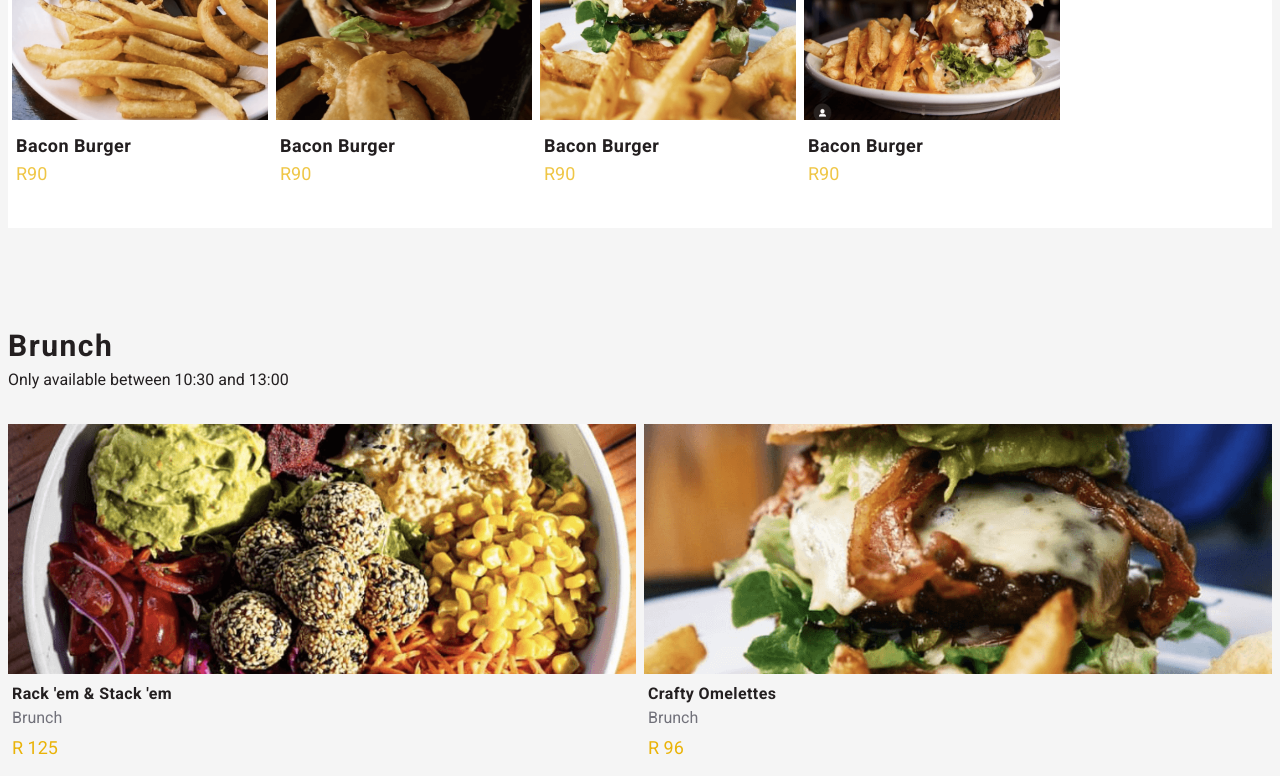
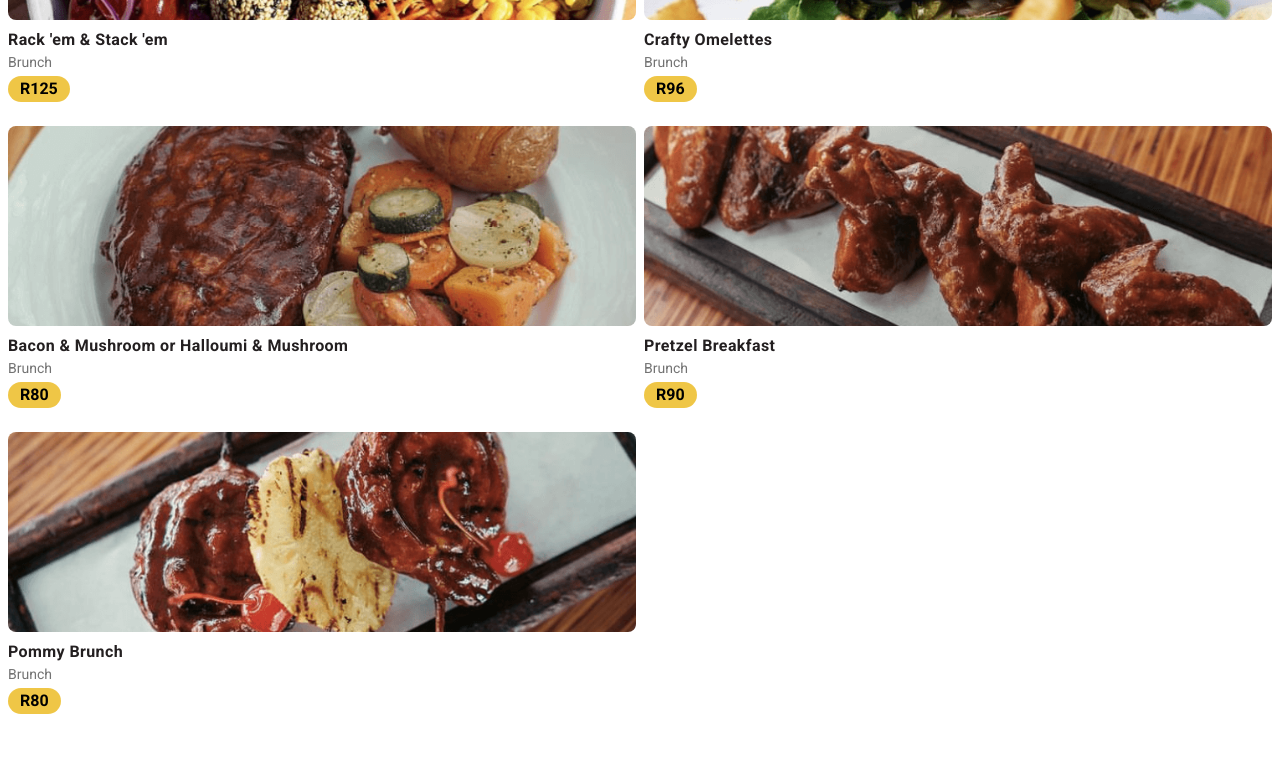
Before and after one commit to erichvorster/craft, a Next.js app: page / in a window 1280 px wide. Shown: the part 1660-2436 px from the top of the page. Built offline with nearby package versions, Linux system fonts and the light colour scheme.

Commit message:
updated drawer

```diff
--- a/app/globals.css
+++ b/app/globals.css
@@ -17,7 +17,7 @@ a {
 
 @layer base {
   :root {
-    --background: 	hsl(0, 0%, 96%);
+    --background: 	0, 0%, 96%;
     --foreground:  345, 6%, 13%;
 
     --text: 0, 0%, 100%;
--- a/app/page.tsx
+++ b/app/page.tsx
@@ -154,7 +154,7 @@ export default function Home() {
                   </div>
 
                   {/* <ActionButton /> */}
-                  <Carousel images={popularImages} type="Event" />
+                  {/* <Carousel images={popularImages} type="Event" /> */}
                 </>
               )}
 
@@ -164,7 +164,7 @@ export default function Home() {
                 </div>
               )}
 
-              {(activeTab === 1 || activeTab === 3) && (
+              {/* {(activeTab === 1 || activeTab === 3) && (
                 <div className="mt-24">
                   <Snacks />
                 </div>
@@ -184,7 +184,7 @@ export default function Home() {
                 <div className="mt-24">
                   <Burgers />
                 </div>
-              )}
+              )} */}
 
               {/* {activeTab === 1 && (
                <div className="mt-24">
--- /dev/null
+++ b/components/Btn.tsx
@@ -0,0 +1,22 @@
+import React from "react";
+
+type btnProps = {
+  btnText: string;
+  type: string;
+};
+
+const Btn = ({ type, btnText }: btnProps) => {
+  return (
+    <button
+      className={
+        type === "light"
+          ? "p-4 w-full bg-background text-black rounded"
+          : "bg-foreground rounded p-4 border-neutral-700 text-white"
+      }
+    >
+      {btnText}
+    </button>
+  );
+};
+
+export default Btn;
--- a/components/ItemCard.tsx
+++ b/components/ItemCard.tsx
@@ -11,7 +11,7 @@ type ItemCardProps = {
 
 const ItemCard = ({ img, food }: ItemCardProps) => {
   return (
-    <div className="flex flex-col  h-full rounded">
+    <div className="flex flex-col  h-full rounded mb-4">
       <div className="relative">
         <div className="px-2 py-1 flex rounded bg-yellow-300/75 border-2 border-black card-shadow absolute top-2 right-2">
           <>
@@ -26,17 +26,23 @@ const ItemCard = ({ img, food }: ItemCardProps) => {
 
           <Image src={newItem} height={20} width={25} alt="icon" />
         </div>
-        <div className="h-[250px] w-auto">
-          <Image src={img} layout="fill" objectFit="cover" alt="brunch" />
+        <div className="h-[200px] w-auto rounded-lg">
+          <Image
+            src={img}
+            layout="fill"
+            objectFit="cover"
+            alt="brunch"
+            className="rounded-lg"
+          />
         </div>
       </div>
       <div>
-        <div className="py-2 px-1">
+        <div className="pt-2">
           <h5 className="text-md tracking-wide font-bold">{food?.name}</h5>
-          <h5 className="text-md text-zinc-500">Brunch</h5>
-          <h5 className="text-lg text-yellow-500 mt-1">
-            R {food?.fixedPrice?.price}
-          </h5>
+          <h5 className="text-sm text-neutral-500">Brunch</h5>
+          <p className="text-md text-black mt-1 bg-yellow-500/75 inline-block py-[1px] px-3 rounded-full font-bold">
+            R{food?.fixedPrice?.price}
+          </p>
         </div>
       </div>
     </div>
--- a/components/ItemDrawer.tsx
+++ b/components/ItemDrawer.tsx
@@ -43,7 +43,7 @@ export function ItemDrawer({ children, img, beer, food }: ItemDrawerProps) {
 
       <Drawer.Portal>
         <Drawer.Overlay className="fixed inset-0 bg-black/40" />
-        <Drawer.Content className="bg-popover text-zinc-200 flex flex-col rounded-t-[10px] h-[96%] mt-24 fixed bottom-0 left-0 right-0 z-40">
+        <Drawer.Content className="bg-background text-zinc-200 flex flex-col rounded-t-[10px] h-[96%]  fixed bottom-0 left-0 right-0 z-40">
           {beer && (
             <>
               <div className="mx-auto w-12 h-1.5 flex-shrink-0 rounded-full bg-zinc-300 mb-4 mt-4" />
@@ -126,35 +126,29 @@ export function ItemDrawer({ children, img, beer, food }: ItemDrawerProps) {
 
           {food && (
             <>
-              <div className="mx-auto w-24 h-1 flex-shrink-0 rounded-full bg-zinc-300 mb-4 mt-4" />
+              <div className="mx-auto w-24 h-1 flex-shrink-0 rounded-full bg-zinc-300 absolute left-1/2 transform -translate-x-1/2 z-50 top-5" />
               <div>
                 <div className="">
-                  <div className="h-[400px] w-full relative rounded-lg">
+                  <div className="h-[400px] w-full mx-auto relative rounded-lg">
                     <Image
                       src={img}
                       alt="beer"
                       layout="fill"
                       objectFit="cover"
-                      className="mx-auto p-4 rounded-lg"
+                      className="mx-auto rounded-tl-lg rounded-tr-lg"
                     />
                   </div>
-                  <div className="m-0 mb-2">
-                    <table className="w-full">
-                      <tbody>
-                        <tr>
-                          <td className="border-t-2 border-r-2 border-b-2 border-zinc-200 w-[80%] text-3xl p-4">
-                            {food.name}
-                          </td>
-                          <td className="border-t-2 border-r-0 border-b-2 border-zinc-200 w-[20%] text-3xl font-bold text-foreground text-center text-black bg-yellow-500">
-                            R{food.fixedPrice.price}
-                          </td>
-                        </tr>
-                      </tbody>
-                    </table>
-                  </div>
-                  <div className="p-4">
-                    <p className="font-bold mb-1">Description</p>
-                    <p>{food.description}</p>
+                  <div className="px-8 text-foreground mt-10">
+                    <div className="text-xl font-bold m-0 mb-2 ">
+                      {food.name}
+                    </div>
+                    <div className="mt-4">
+                      <p className="font-bold mb-1">Description</p>
+                      <p>{food.description}</p>
+                    </div>
+                    <div className="bg-yellow-500/75 inline-block py-2 px-8 rounded-full font-bold mt-5">
+                      R{food.fixedPrice.price}
+                    </div>
                   </div>
                 </div>
               </div>
--- a/components/Nav.tsx
+++ b/components/Nav.tsx
@@ -13,6 +13,7 @@ import {
 import { Separator } from "./ui/separator";
 import { useTabsContext } from "../components/context/TabsContext";
 import { usePageContext } from "./context/PageContext";
+import Btn from "./Btn";
 
 const Nav = () => {
   const [isMenuOpen, setMenuOpen] = useState(false);
@@ -90,6 +91,9 @@ const Nav = () => {
                 className="ml-4"
               />
             </header>
+            <div>
+              <Btn btnText="Login" type="dark" />
+            </div>
             <ul className="mt-20">
               <Accordion
                 type="single"
--- a/package.json
+++ b/package.json
@@ -14,6 +14,7 @@
     "@radix-ui/react-separator": "^1.0.3",
     "@radix-ui/react-slot": "^1.0.2",
     "@radix-ui/react-tabs": "^1.0.4",
+    "aws-sdk": "^2.1520.0",
     "class-variance-authority": "^0.7.0",
     "clsx": "^2.0.0",
     "date-fns": "^2.30.0",
```
Also changed, not shown: lib/aws-config.ts (added, +12 -0 lines), lib/s3-utils.ts (added, +12 -0 lines), 1 other file (tests, documents, lock files or other folders).
